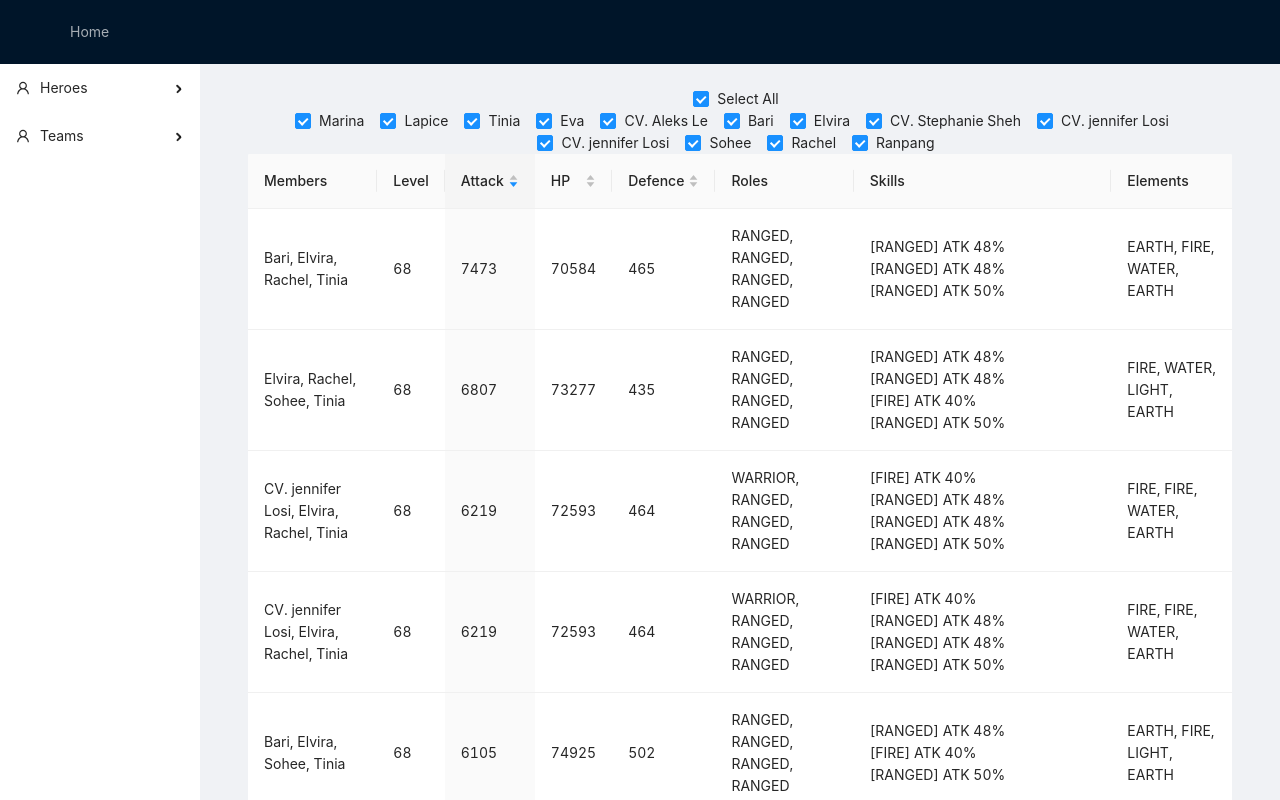
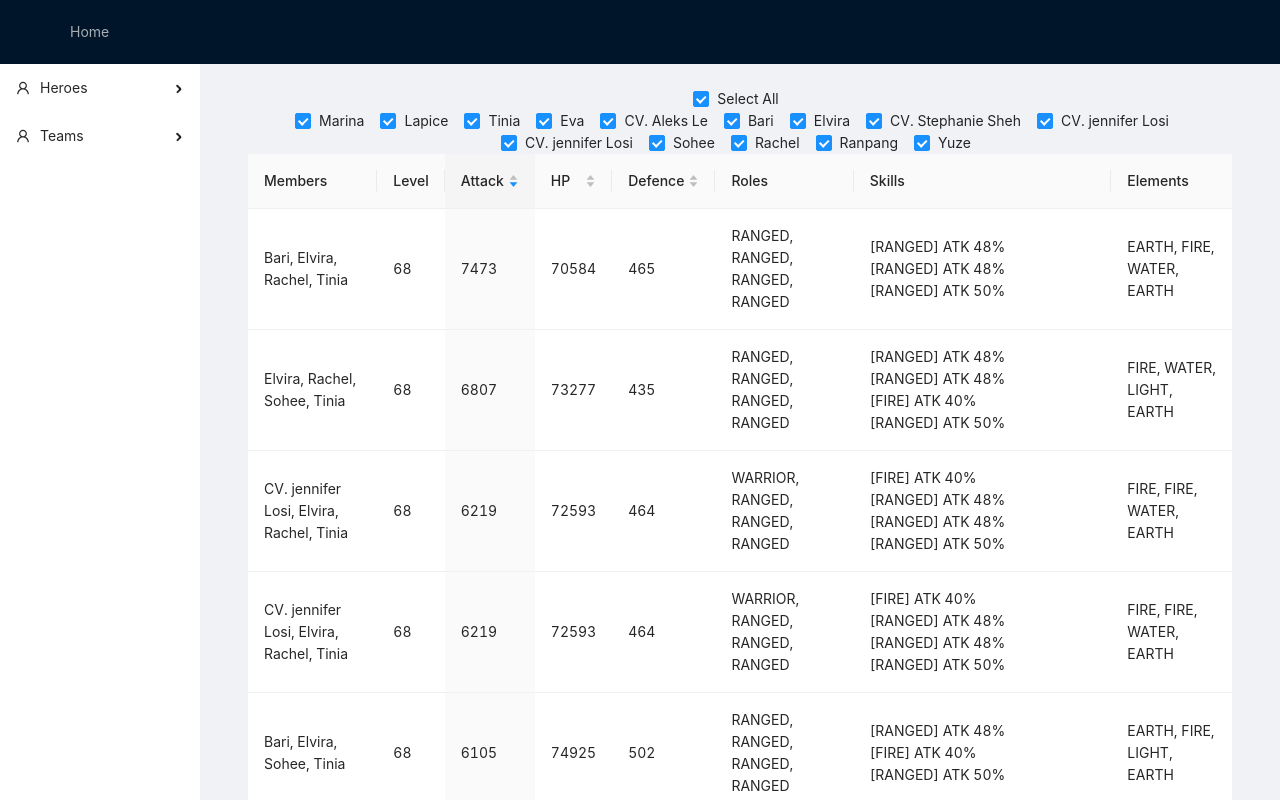
Before and after one commit to monacob/guardian-tales, a React (Create React App) app: page /teams in a window 1280 px wide. Shown: the top 800 px of the page. Built offline with nearby package versions, Linux system fonts and the light colour scheme.

Commit message:
add hero

```diff
--- a/src/data/heroes.js
+++ b/src/data/heroes.js
@@ -292,6 +292,26 @@ const heroes: Array<Hero> = [
             attribute: 'DEF',
             value: 0.42
         }]
+    },
+    {
+        name: 'Yuze',
+        role: 'WARRIOR',
+        element: 'DARK',
+        atk: 521,
+        criticalHitChance: 0.06,
+        hp: 17967,
+        def: 134,
+        damageReduction: 12,
+        cardSlot: 2,
+        resistance: [
+            {type: 'LIGHT', value: -0.3},
+            {type: 'BASIC', value: 0.3},
+        ],
+        skills: [{
+            target: 'PARTY',
+            attribute: 'HP',
+            value: 0.36
+        }]
     }
 ]
 
```
